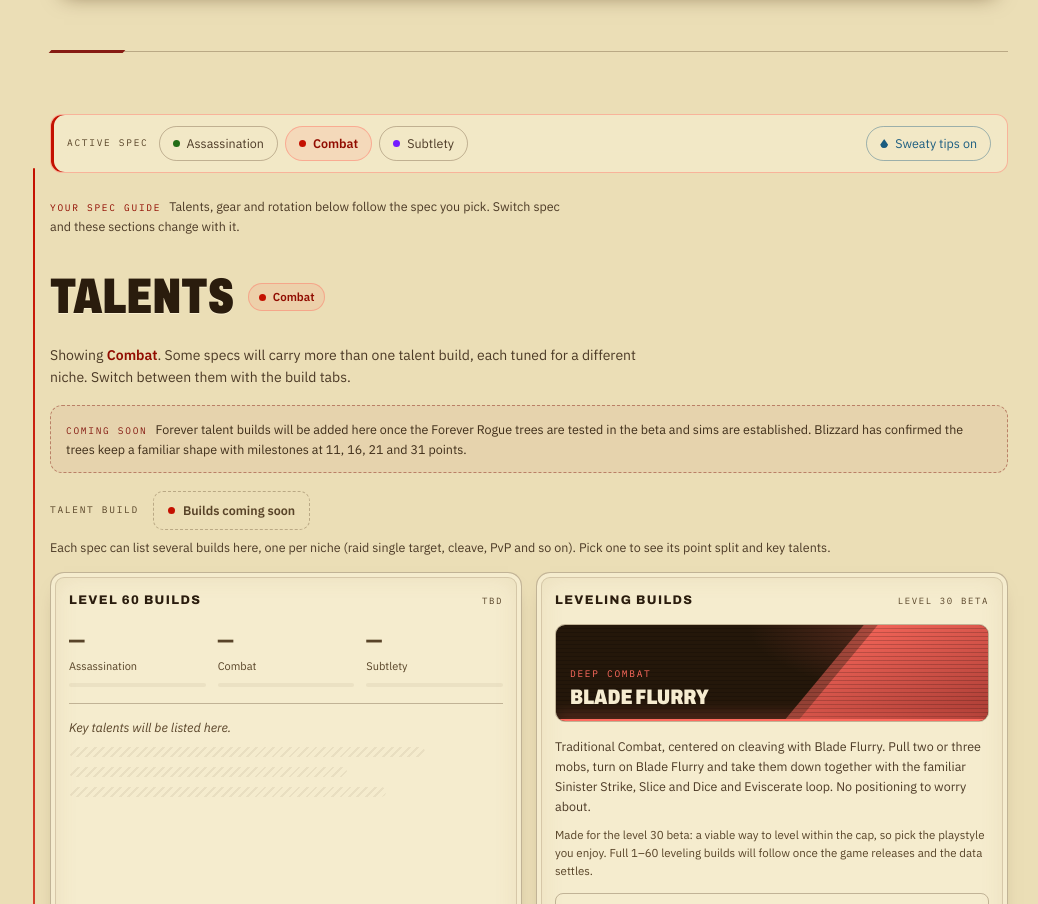
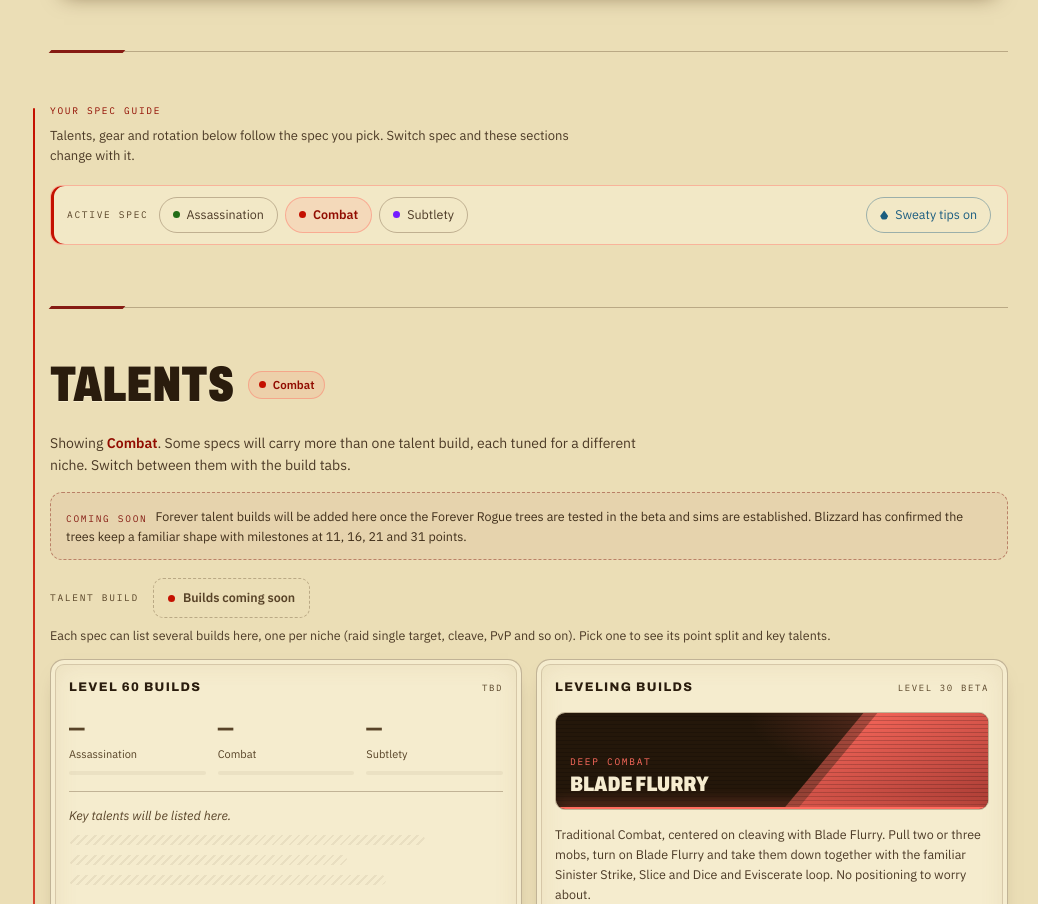
Before and after one commit to ericbtaylorjr/rogueforever, a React (Vite) app: page / in a window 1280 px wide. Shown: the part 1537-2441 px from the top of the page, without its empty margins (242-1280 px from the left). Built offline with nearby package versions, Linux system fonts and the light colour scheme.

Commit message:
More tweaks and added Credits section

```diff
--- a/src/components/sections/Credits.tsx
+++ b/src/components/sections/Credits.tsx
@@ -92,7 +92,8 @@
         {c.socials.map((s) => {
           const Icon = socialIcon[s.kind];
           const name = socialMeta[s.kind].name;
-          const label = `${c.name} on ${name}`;
+          // Email reads better as the address itself than "X on Email".
+          const label = s.href.startsWith('mailto:') ? `Email ${s.href.slice('mailto:'.length)}` : `${c.name} on ${name}`;
           return isPlaceholder(s.href) ? (
             <span
               key={s.kind}
--- a/src/components/shell/SpecZone.tsx
+++ b/src/components/shell/SpecZone.tsx
@@ -2,6 +2,7 @@
 import { scope } from '../../content/copy';
 import { useHandbook } from '../../state/HandbookProvider';
 import { useSpecColor } from '../../state/useSpecColor';
+import { Divider } from '../ui/Divider';
 import { SpecBar } from './SpecBar';
 
 /**
@@ -24,20 +25,22 @@
     >
       <span
         aria-hidden="true"
-        className="pointer-events-none absolute bottom-[40px] top-[64px] w-[2px] rounded-full transition-colors"
+        className="pointer-events-none absolute bottom-[40px] top-[4px] w-[2px] rounded-full transition-colors"
         style={{
           left: gutter,
           background: `linear-gradient(180deg, ${c.mark}, ${c.line} 85%, transparent)`,
         }}
       />
+      <div className="mb-[8px]">
+        <div className="t-eyebrow text-[9.5px] tracking-[.18em]" style={{ color: c.text }}>
+          {scope.zone.eyebrow}
+        </div>
+        <p className="mt-[7px] max-w-[70ch] text-[13px] leading-[1.6] text-mute">{scope.zone.body}</p>
+      </div>
       <SpecBar />
-      <p className="mb-[6px] mt-[14px] max-w-[70ch] text-[12.5px] leading-[1.55] text-mute">
-        <span className="t-eyebrow mr-[8px] text-[9.5px] tracking-[.18em]" style={{ color: c.text }}>
-          {scope.zone.eyebrow}
-        </span>
-        {scope.zone.body}
-      </p>
-      <div className="pt-[30px]">{children}</div>
+      {/* Plain (accent) divider: it closes the zone header, it isn't a break between spec sections. */}
+      <Divider plain />
+      {children}
     </div>
   );
 }
--- a/src/components/ui/Divider.tsx
+++ b/src/components/ui/Divider.tsx
@@ -1,4 +1,4 @@
-/** Dagger-slash rule between sections. */
-export function Divider() {
-  return <div className="divider" role="presentation" />;
+/** Dagger-slash rule between sections. `plain` keeps the accent colour inside the spec zone. */
+export function Divider({ plain = false }: { plain?: boolean }) {
+  return <div className={plain ? 'divider divider-plain' : 'divider'} role="presentation" />;
 }
--- a/src/styles/index.css
+++ b/src/styles/index.css
@@ -492,7 +492,7 @@
     background: var(--line);
   }
   /* Inside the spec zone the slash takes the active spec's colour. */
-  .spec-zone .divider::after {
+  .spec-zone .divider:not(.divider-plain)::after {
     background: var(--spec-mark);
   }
   .divider::after {
```
